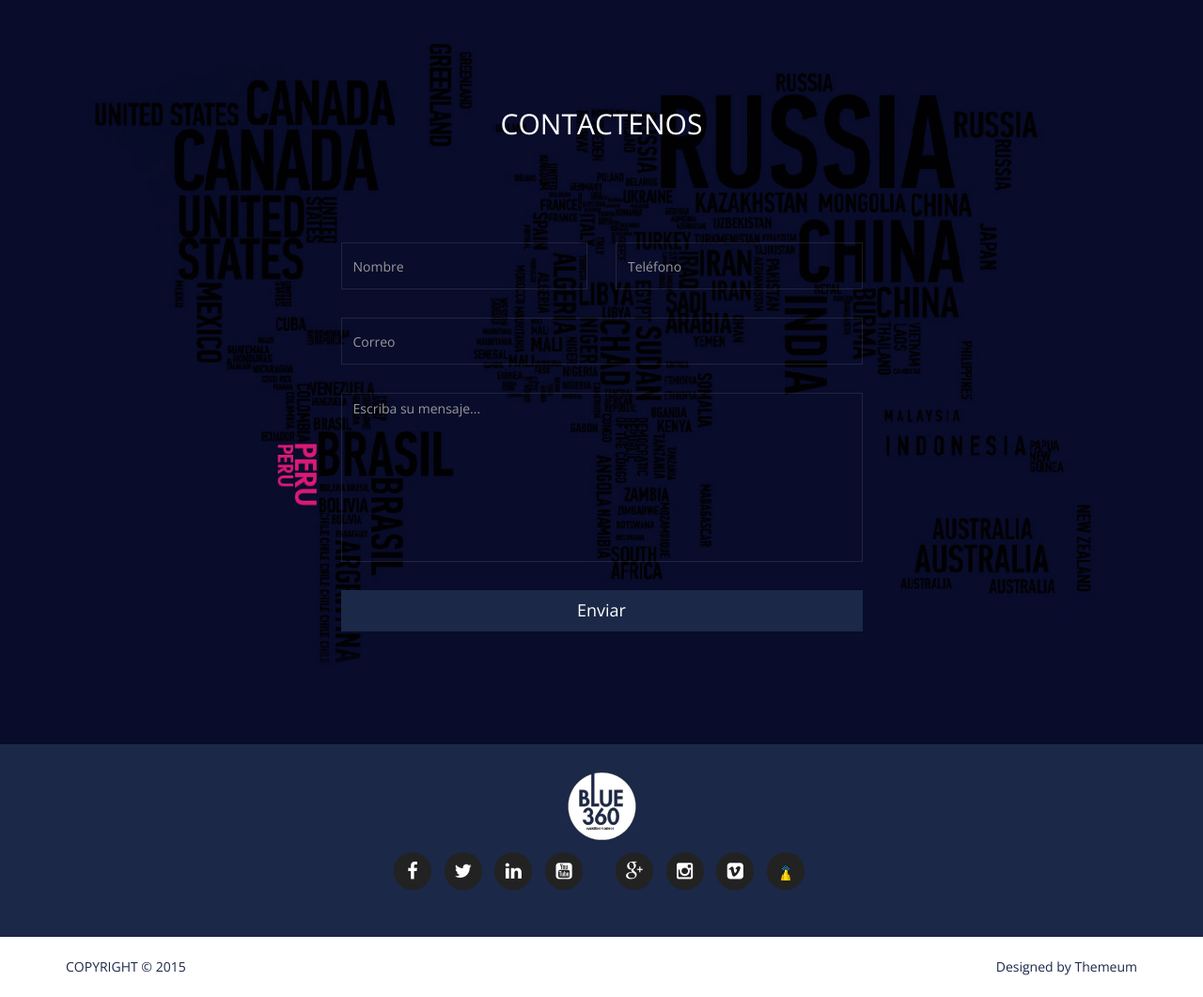
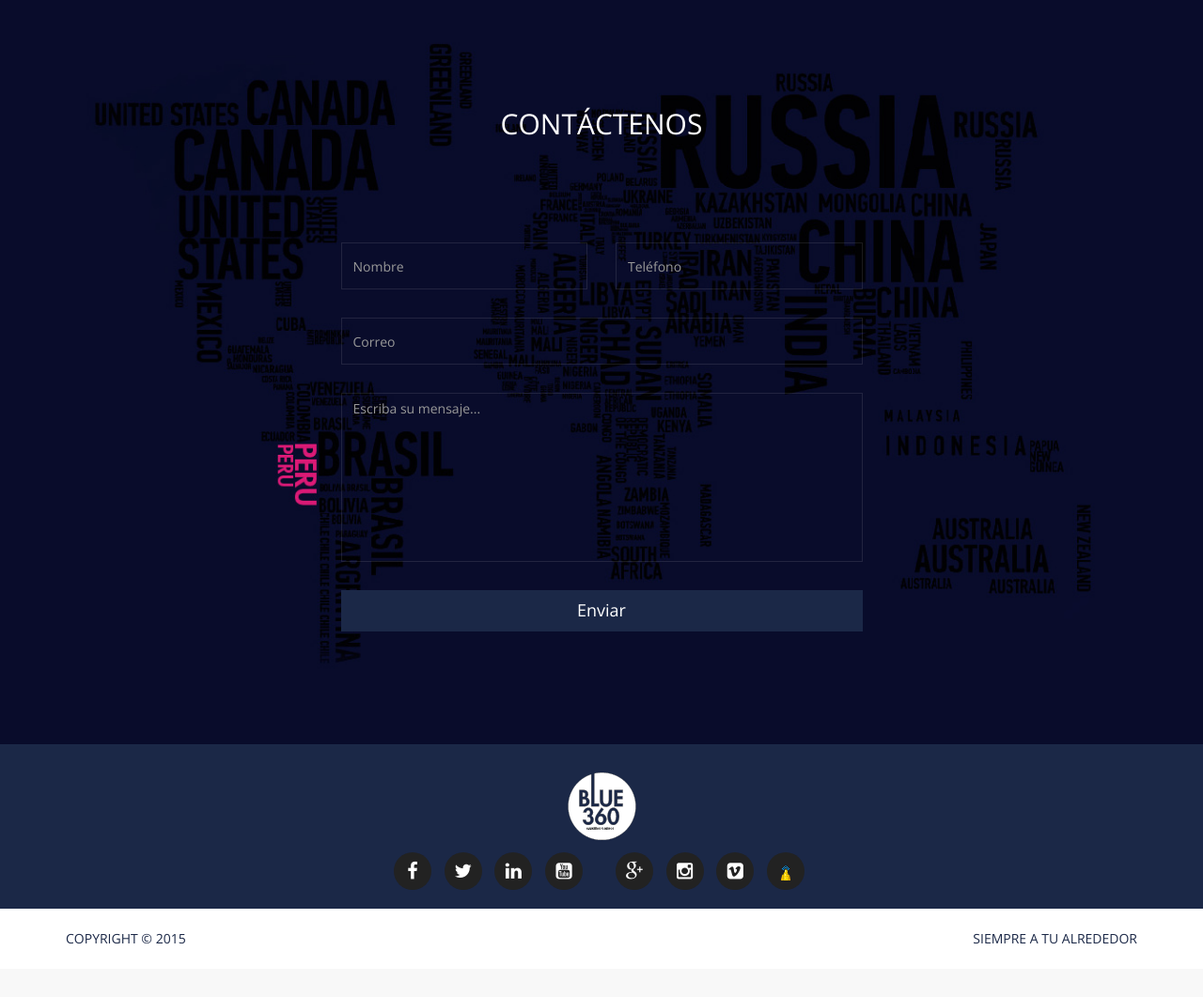
Before and after one commit to OscarSith/blue360, a PHP site: page / in a window 1280 px wide. Shown: the part 4930-5991 px from the top of the page at 94% size. After the commit the page ends 5935 px from the top, so only its background shows below. Run offline with PHP 8.4, Linux system fonts and the light colour scheme; some libraries are stand-ins or nearby versions.

Commit message:
mas cambios pequeños

```diff
--- a/css/main.css
+++ b/css/main.css
@@ -112,7 +112,7 @@ section {
 ********Home CSS**********
 **************************/
 .navbar-brand {
-	padding: 0 15px !important;
+	padding: 3px 15px !important;
 }
 #home-slider {
   overflow: hidden;
@@ -912,7 +912,7 @@ ul.address {
 
 .footer-top {
   position: relative;
-  padding:30px 0
+  padding:30px 0 0;
 }
 
 #footer .footer-bottom {
--- a/index.php
+++ b/index.php
@@ -109,7 +109,7 @@
               <span class="icon-bar"></span>
             </button>
             <a class="navbar-brand" href="index.html">
-              <h1><img class="img-responsive" src="img/logo.png" alt="logo"></h1>
+              <h1><img class="img-responsive" src="img/logo.png" alt="logo" style="height: 63px;"></h1>
             </a>
           </div>
           <div class="collapse navbar-collapse">
@@ -701,7 +701,7 @@
         <div class="container">
           <div class="row">
             <div class="heading text-center col-sm-8 col-sm-offset-2 wow fadeInUp" data-wow-duration="1000ms" data-wow-delay="300ms">
-              <h2>CONTACTENOS</h2>
+              <h2>CONTÁCTENOS</h2>
             </div>
           </div>
           <div class="contact-form wow fadeIn" data-wow-duration="1000ms" data-wow-delay="600ms">
@@ -806,7 +806,7 @@
                         <p><span class="copyright">COPYRIGHT &copy; <?php echo date('Y') ?></span></p>
                     </div>
                     <div class="col-sm-6">
-                        <p class="pull-right">Designed by <a href="http://www.themeum.com/">Themeum</a></p>
+                        <p class="pull-right">SIEMPRE A TU ALREDEDOR</p>
                     </div>
                 </div>
             </div>
```
